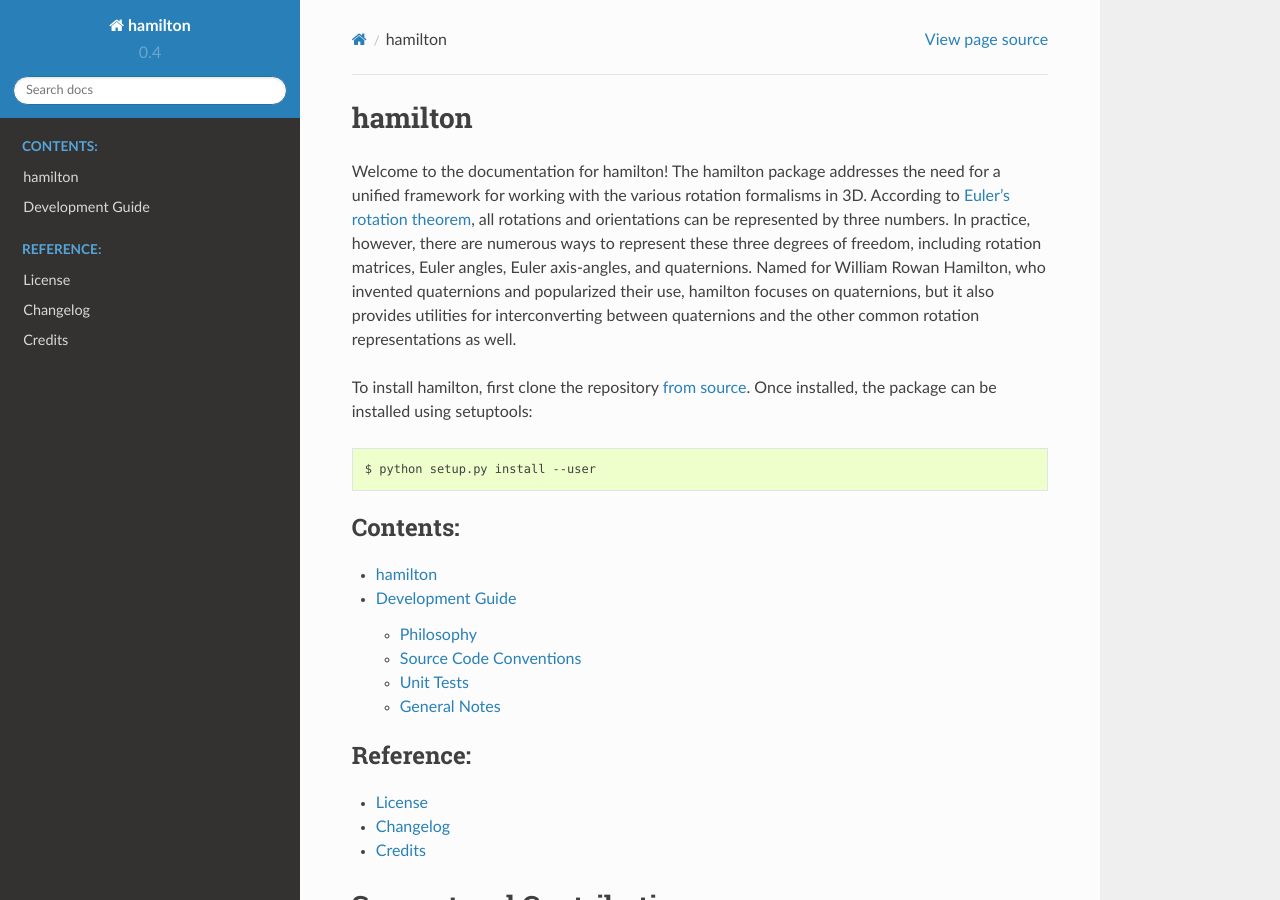
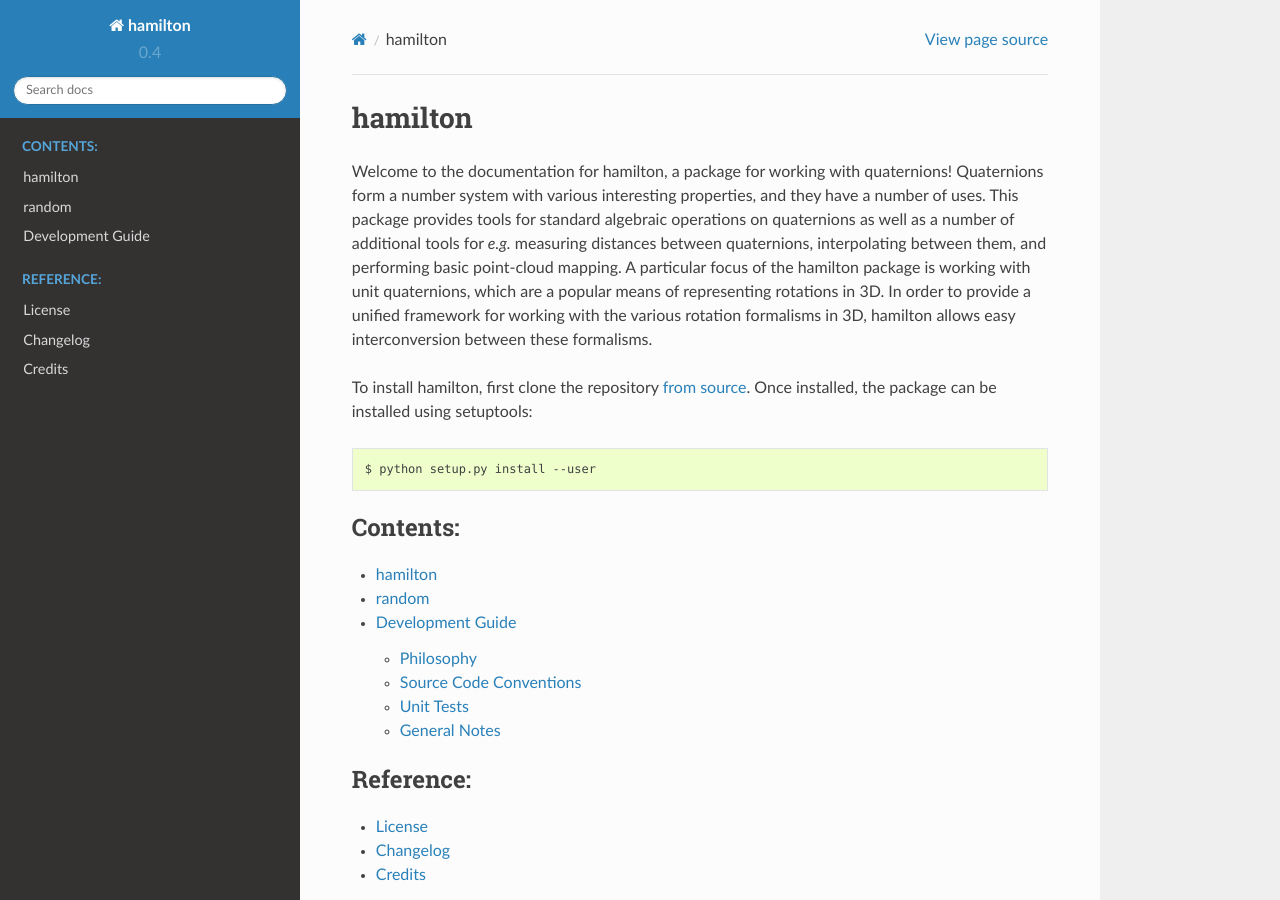
Before and after one commit to glotzerlab/rowan, a Sphinx documentation site: the page built from doc/index.rst, in a window 1280 px wide and 900 px high. Built offline with Sphinx 7.4.7 and the Read the Docs theme 2.0.0, drawn with Linux system fonts in a browser that asks for light colours.

Commit message:
Add documentation for random, rewrite index

```diff
--- a/doc/index.rst
+++ b/doc/index.rst
@@ -3,11 +3,11 @@
 hamilton
 ========
 
-Welcome to the documentation for hamilton!
-The hamilton package addresses the need for a unified framework for working with the various rotation formalisms in 3D.
-According to `Euler's rotation theorem <https://en.wikipedia.org/wiki/Euler%27s_rotation_theorem>`_, all rotations and orientations can be represented by three numbers.
-In practice, however, there are numerous ways to represent these three degrees of freedom, including rotation matrices, Euler angles, Euler axis-angles, and quaternions.
-Named for William Rowan Hamilton, who invented quaternions and popularized their use, hamilton focuses on quaternions, but it also provides utilities for interconverting between quaternions and the other common rotation representations as well.
+Welcome to the documentation for hamilton, a package for working with quaternions!
+Quaternions form a number system with various interesting properties, and they have a number of uses.
+This package provides tools for standard algebraic operations on quaternions as well as a number of additional tools for *e.g.* measuring distances between quaternions, interpolating between them, and performing basic point-cloud mapping.
+A particular focus of the hamilton package is working with unit quaternions, which are a popular means of representing rotations in 3D.
+In order to provide a unified framework for working with the various rotation formalisms in 3D, hamilton allows easy interconversion between these formalisms.
 
 To install hamilton, first clone the repository `from source <https://bitbucket.org/glotzer/hamilton>`_.
 Once installed, the package can be installed using setuptools::
@@ -19,6 +19,7 @@ Once installed, the package can be installed using setuptools::
     :caption: Contents:
 
     package-hamilton
+    package-random
     development
 
 .. toctree::
```
Also changed, not shown: doc/package-random.rst (added, +16 -0 lines).
